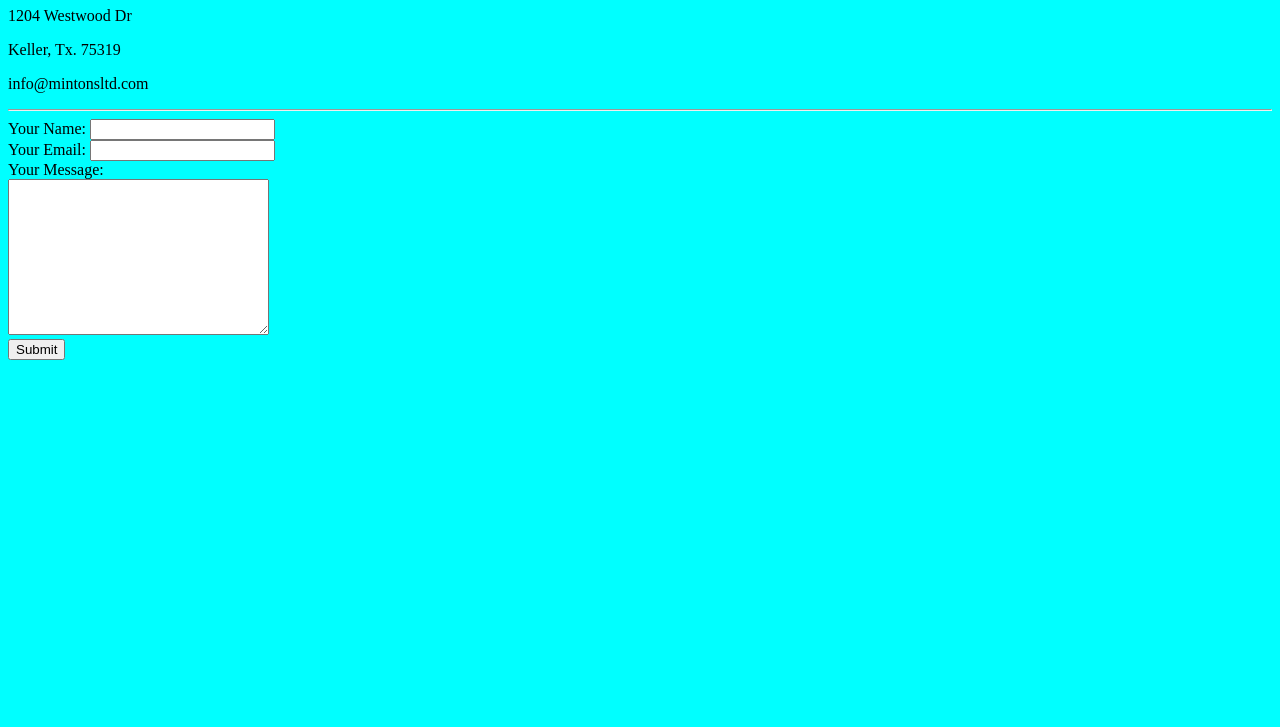
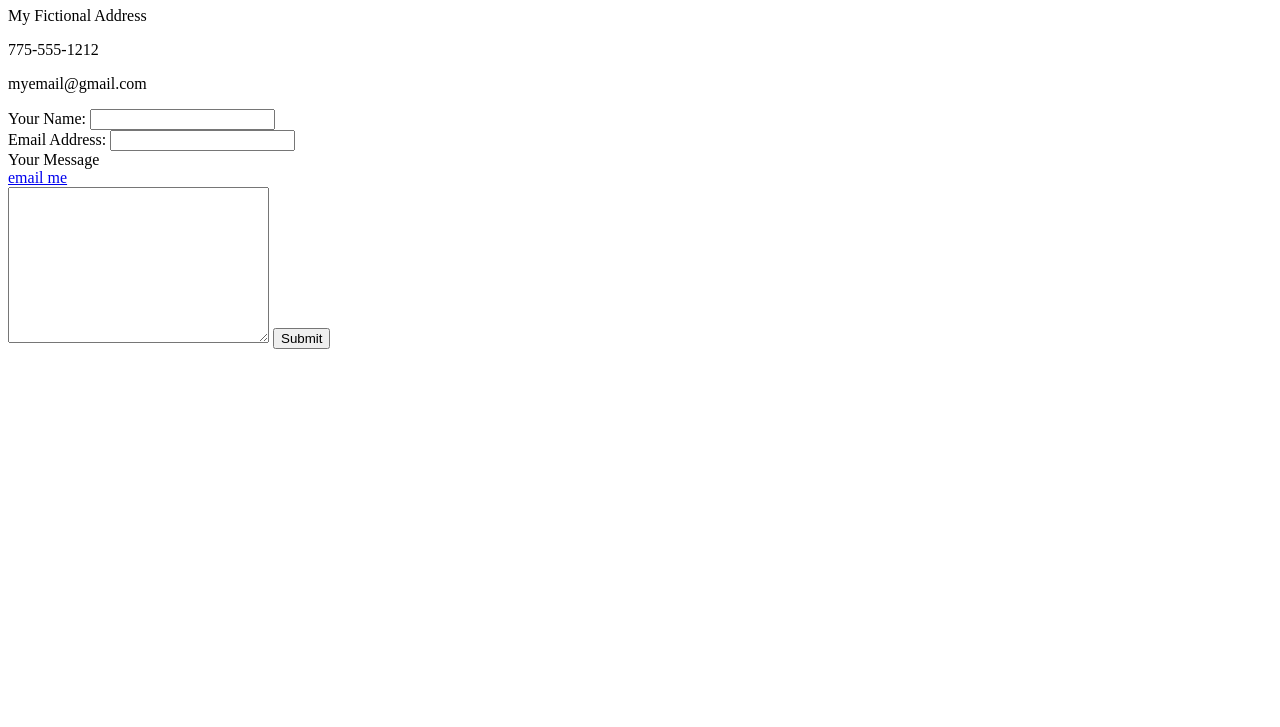
Before and after one commit to hawaii1897/cv, a plain HTML site: page Contact.html in a window 1280 px wide. Shown: the part 73-800 px from the top of the page. Drawn offline with Linux system fonts and the light colour scheme.

Commit message:
Update Contact.html

```diff
--- a/Contact.html
+++ b/Contact.html
@@ -1,29 +1,31 @@
 <!DOCTYPE html>
 <html lang="en" dir="ltr">
+
 <head>
   <meta charset="utf-8">
   <title>Contact Me</title>
 </head>
-  <style>
-    body {
-      background-color: cyan;
-    }
-  </style>
+
 <body>
-    <h1>My Contact details</h1>
-      <p>1204 Westwood Dr</p>
-      <p>Keller, Tx. 75319</p>
-    <p>info@mintonsltd.com</p>
-    <hr>
-    <form action="mailto:webmail.qalteq.com/?_task=mail&_mbox=INBOX" method="post" enctype="text/path">
+  <h1>My Contact Details</h1>
+  <p>My Fictional Address</p>
+  <p>775-555-1212</p>
+  <p>myemail@gmail.com</p>
+
+  <form class="" action="index.html" method="post">
     <label>Your Name:</label>
     <input type="text" name="" value=""><br>
-      <label>Your Email:</label>
-      <input type="email" name="" value=""><br>
-      <label>Your Message:</label><br>
-      <textarea name="name" rows="10" cols="30"></textarea><br>
+    <label>Email Address:</label>
+    <input type="text" name="" value=""><br>
+    <label>Your Message</label><br>
+    <a href="mailto:info@cablooom.com">email me</a><br>
+    <textarea name="Your Message" rows="10" cols="30"></textarea>
     <input type="submit" name="">
+
+  </form>
+
   </form>
 
 </body>
+
 </html>
```
Lines whose indentation alone changed are shown as unchanged.
